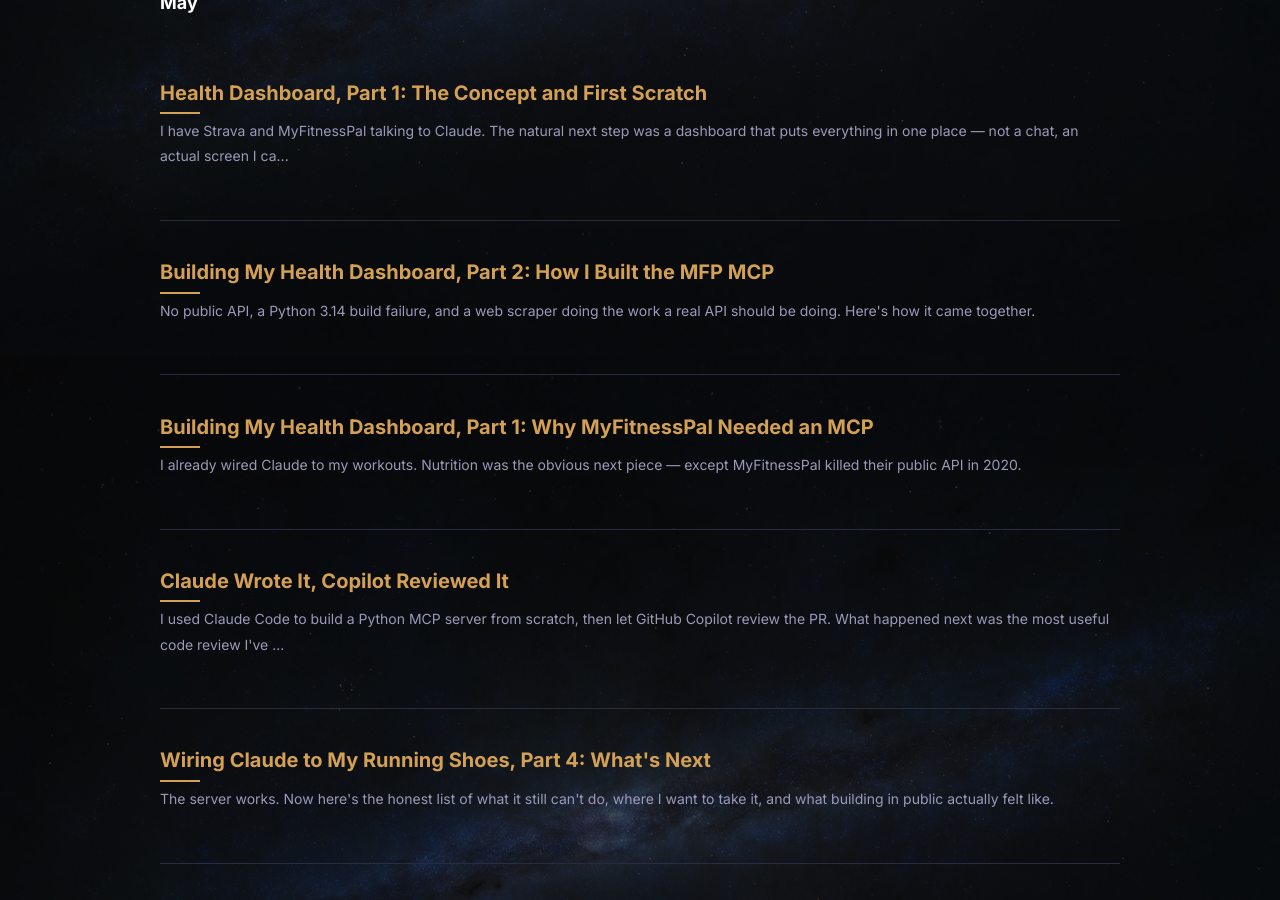
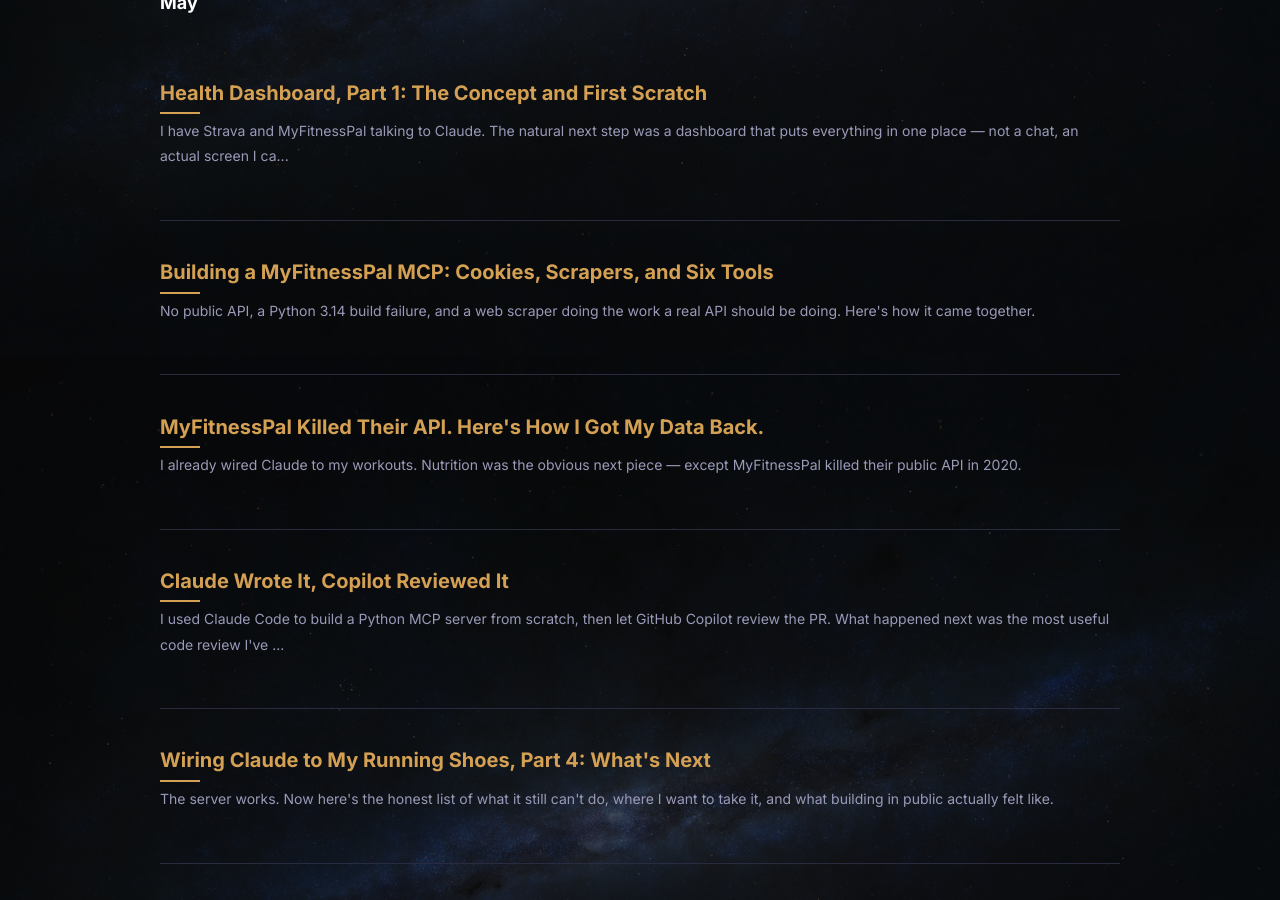
Before and after one commit to IcaroBichir/infocrazy, a Jekyll site: the page built from tech/index.html, in a window 1280 px wide and 900 px high, scrolled down 1445 px. Built offline with Jekyll 4.4.1, drawn with Linux system fonts in a browser that asks for light colours; nearby versions of some CDN libraries.

Commit message:
Update MFP MCP post titles to focus on MFP MCP
Part 1: "MyFitnessPal Killed Their API. Here's How I Got My Data Back."
Part 2: "Building a MyFitnessPal MCP: Cookies, Scrapers, and Six Tools"

Also update cross-reference URL in Part 2 to match new Part 1 slug.

Co-Authored-By: Claude Sonnet 4.6 <noreply@anthropic.com>

```diff
--- a/_posts/2026-05-05-mfp-mcp-part-1-why-i-built-it.markdown
+++ b/_posts/2026-05-05-mfp-mcp-part-1-why-i-built-it.markdown
@@ -1,6 +1,6 @@
 ---
 layout: post
-title: "Building My Health Dashboard, Part 1: Why MyFitnessPal Needed an MCP"
+title: "MyFitnessPal Killed Their API. Here's How I Got My Data Back."
 modified:
 categories: tech
 excerpt: "I already wired Claude to my workouts. Nutrition was the obvious next piece — except MyFitnessPal killed their public API in 2020."
--- a/_posts/2026-05-05-mfp-mcp-part-2-the-build.markdown
+++ b/_posts/2026-05-05-mfp-mcp-part-2-the-build.markdown
@@ -1,6 +1,6 @@
 ---
 layout: post
-title: "Building My Health Dashboard, Part 2: How I Built the MFP MCP"
+title: "Building a MyFitnessPal MCP: Cookies, Scrapers, and Six Tools"
 modified:
 categories: tech
 excerpt: "No public API, a Python 3.14 build failure, and a web scraper doing the work a real API should be doing. Here's how it came together."
@@ -19,7 +19,7 @@ date: 2026-05-05T10:00:00-04:00
 </div>
 </section><!-- /#table-of-contents -->
 
-In [part one](/tech/building-my-health-dashboard-part-1-why-myfitnesspal-needed-an-mcp/) I explained why I built this and where it fits in the larger health dashboard I'm working toward. Now let's talk about the implementation — including the part where my Python version refused to cooperate, and the part where the auth model changed under me mid-build.
+In [part one](/tech/myfitnesspal-killed-their-api-heres-how-i-got-my-data-back/) I explained why I built this and where it fits in the larger health dashboard I'm working toward. Now let's talk about the implementation — including the part where my Python version refused to cooperate, and the part where the auth model changed under me mid-build.
 
 ---
 
```
